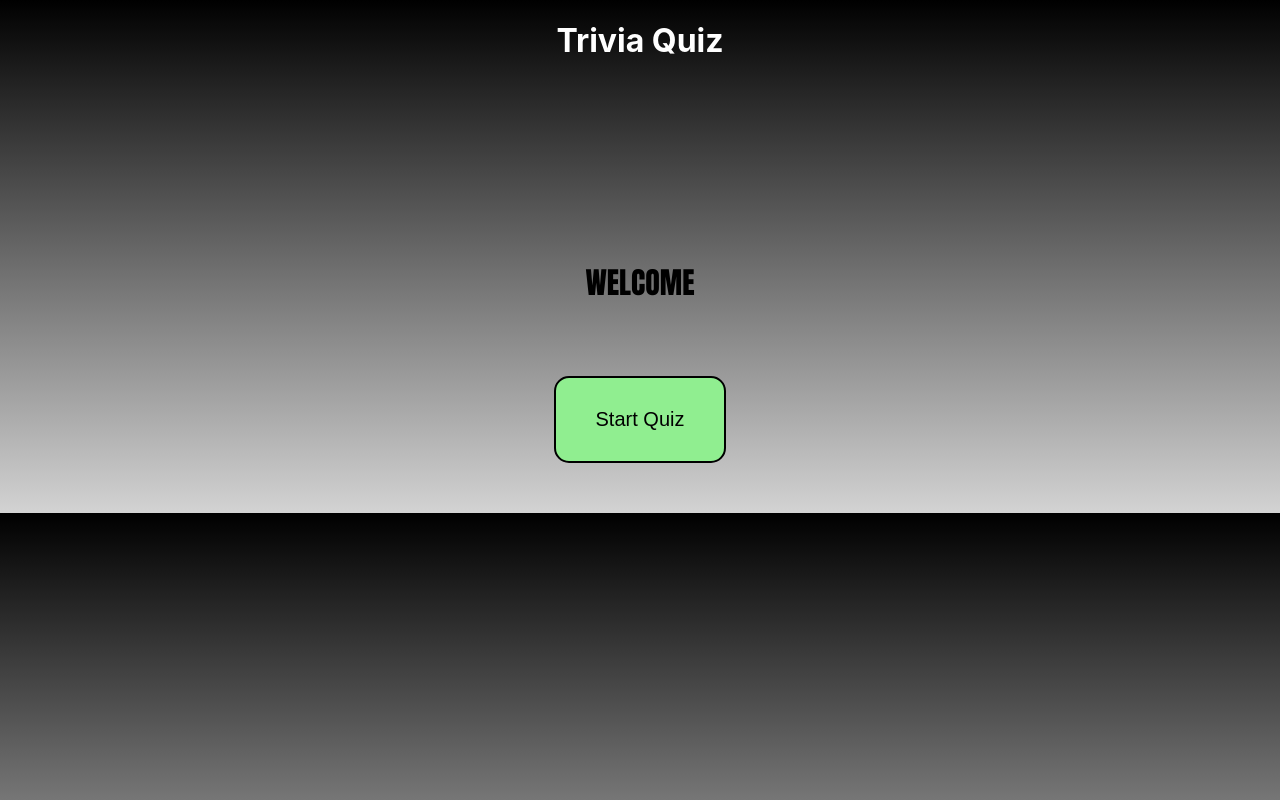
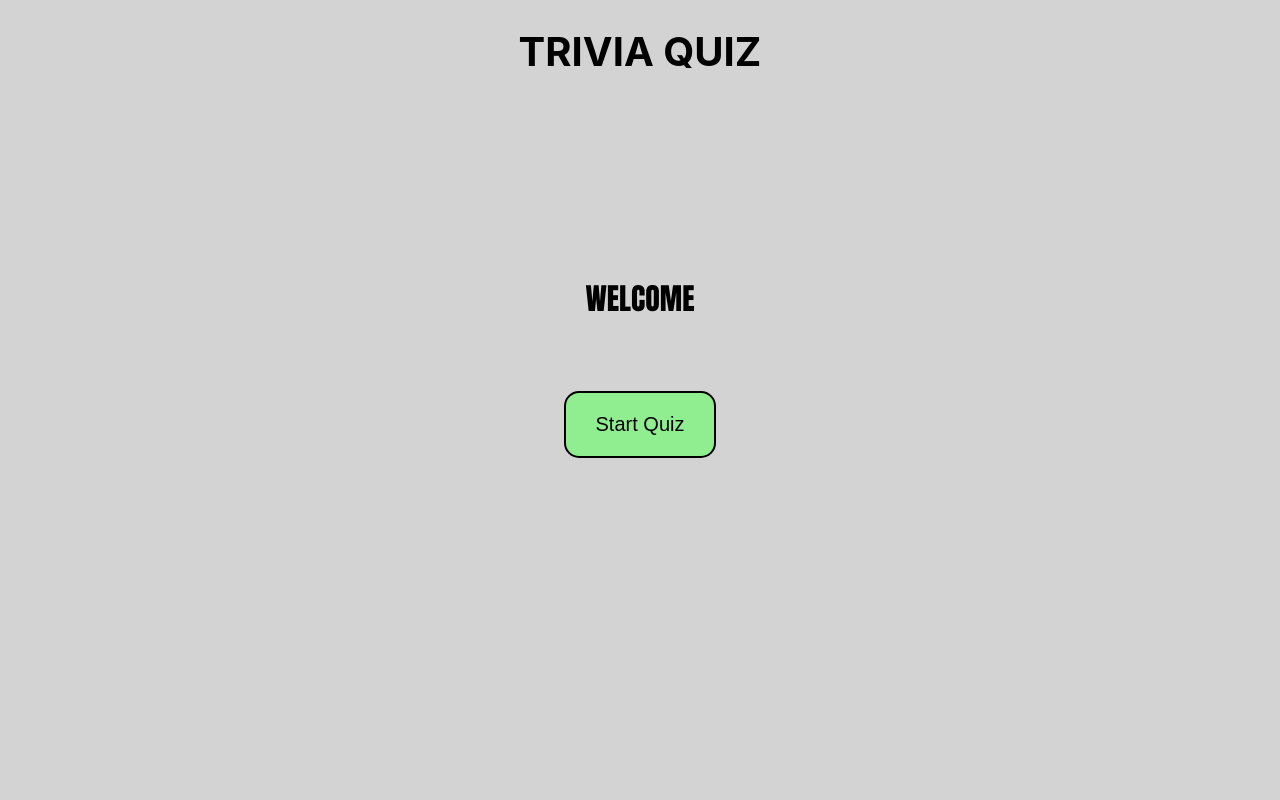
Before and after one commit to akhil8086/React-Quiz, a React (Create React App) app: page / in a window 1280 px wide. Built offline with nearby package versions, Linux system fonts and the light colour scheme.

Commit message:
changed the styles

```diff
--- a/src/App.js
+++ b/src/App.js
@@ -6,7 +6,7 @@ import Home from './components/Home';
 function App() {
   return (
     <div style={{textAlign:"center"}}>
-      <h1 style={{color:"white"}}>Trivia Quiz</h1>
+      <h1 className='name'>TRIVIA QUIZ</h1>
       <Home />
     </div>
   );
--- a/src/components/Question.jsx
+++ b/src/components/Question.jsx
@@ -1,107 +1,3 @@
-
-
-// import React, { useEffect, useState } from "react";
-// import axios from "axios";
-// import Result from "./Result";
-// import "./Styles.css"
-
-// const baseURL = "https://opentdb.com/api.php?amount=5&type=multiple";
-
-// const Question = () => {
-
-//   const [quiz, setQuiz] = useState(null);
-//   const [selectedAnswer, setSelectedAnswer] = useState(null);
-//   const [currentQuestionIndex, setCurrentQuestionIndex] = useState(0);
-//   const [correctAnswers, setCorrectAnswers] = useState(0);
-//   const [totalQuestions, setTotalQuestions] = useState(0);
-//   const [shuffledAnswers, setShuffledAnswers] = useState([]);
-
-
-// useEffect(() => {
-//     axios
-//       .get(baseURL)
-//       .then((response) => {
-//         setQuiz(response.data.results);
-//         setTotalQuestions(response.data.results.length);
-//         const currentQuestion = response.data.results[currentQuestionIndex];
-//         const answers = [...currentQuestion.incorrect_answers, currentQuestion.correct_answer];
-//         setShuffledAnswers(shuffle(answers));
-//       })
-//       .catch((error) => {
-//         console.error("Error fetching data:", error);
-//       });
-//   }, [currentQuestionIndex]);
-
-
-//   function shuffle(array) {
-//     for (let i = array.length - 1; i > 0; i--) {
-//       const j = Math.floor(Math.random() * (i + 1));
-//       [array[i], array[j]] = [array[j], array[i]];
-//     }
-//     return array;
-//   }
-
-
-
-//   const handleClick = (answer) => {
-//     if (selectedAnswer === null) {
-//       setSelectedAnswer(answer);
-
-//       if (answer === quiz[currentQuestionIndex].correct_answer) {
-//         setCorrectAnswers(correctAnswers + 1);
-//       }
-//     }
-//   };
-
-//   const handleNext = () => {
-//     setSelectedAnswer(null);
-//     setCurrentQuestionIndex(currentQuestionIndex + 1);
-//   };
-
-
-//     if (!quiz) return null;
-
-//     if (currentQuestionIndex >= totalQuestions) {
-//       return <Result correctAnswers={correctAnswers} totalQuestions={totalQuestions} />;
-//     }
-
-//     const currentQuestion = quiz[currentQuestionIndex];
-
-//     return (
-//       <div >
-//         <h2>{currentQuestion.question}</h2>
-//         <div>
-//           {shuffledAnswers.map((answer, i) => (
-//             <button
-//             className="button"
-//               key={i}
-//               onClick={() => handleClick(answer)}
-//               style={{
-//                 backgroundColor: selectedAnswer === answer ? (answer === currentQuestion.correct_answer ? "lightgreen" : "red") : " "
-//               }}
-//               disabled={selectedAnswer !== null}
-//             >
-//               {answer}
-//             </button>
-//           ))}
-//         </div>
-
-//         <button
-//         className="next_button"
-//           onClick={handleNext}
-//         >
-//           Next
-//         </button>
-//       </div>
-//     );
-//   };
-
-//   export default Question;
-
-
-
-
-
 
 
 
@@ -180,9 +76,10 @@ const Question = () => {
   const currentQuestion = quiz[currentQuestionIndex];
 
   return (
-    <div>
+    <div className="main_container">
+      <div className="sub_container">
       <h3>Question {currentQuestionNumber}</h3>
-      <h2>{currentQuestion.question}</h2>
+      <h2 className="question">{currentQuestion.question}</h2>
       <div>
         {shuffledAnswers.map((answer, i) => (
           <button
@@ -203,6 +100,7 @@ const Question = () => {
         Next
       </button>
     </div>
+    </div>
   );
 };
 
--- a/src/components/Styles.css
+++ b/src/components/Styles.css
@@ -1,5 +1,5 @@
 body{
-  background-image: linear-gradient(black,lightgrey);
+ background-color: lightgray;
 
 }
 
@@ -9,14 +9,19 @@ body{
   border: solid white;
   border-radius: 15px;
   color: black;
+  font-weight: 300;
   font-weight: bold;
-  font-size: 17px;
+  font-size: 27px;
   margin: 20px;
 }
 
+.question {
+  font-size: 20px;
+  font-weight: 300;
+}
 .button {
     padding: 10px 20px;
-    font-size: 30px;
+    font-size: px;
     margin: 5px;
     background-color: #ffffff;
     border: 1px solid #000;
@@ -29,7 +34,7 @@ body{
 
   .next_button {
     margin: 10px;
-    padding: 15px 20px;
+    padding: 20px 30px;
     font-size: 16px;
     background-color: lightcyan;
     color: red;
@@ -50,6 +55,7 @@ body{
 
 .home_one {
     font-size: 30px;
+    font-weight: 100;
     color: black;
     font-family: Impact, Haettenschweiler, 'Arial Narrow Bold', sans-serif;
 }
@@ -59,7 +65,27 @@ body{
     background-color: lightgreen;
     margin: 50px;
     font-size: 20px;
-    padding: 30px 40px;
+    padding: 20px 30px;
     border-radius: 15px;
     color: black;
 }
+
+.name {
+  color: black;
+  font-size: 40px;
+}
+
+.main_container {
+  margin: auto;
+  width: 1000px;
+  height: 400px;
+  border: 2px dotted black;
+  border-radius: 25px;
+  background: white;
+  align-items: center;
+}
+
+.sub_container {
+  margin-top: 100px;
+  margin-bottom: auto;
+}
```
Also changed, not shown: src/components/Home.jsx (+0 -38 lines).
